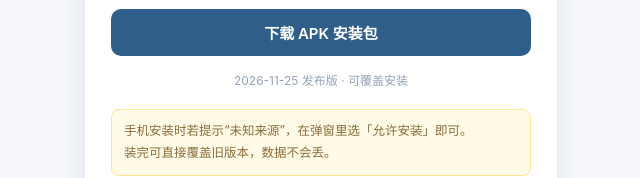
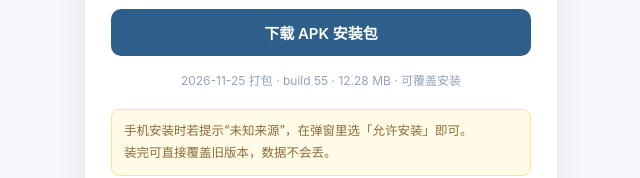
Before and after one commit to sxhz-2/cuoti-resources, a plain HTML site: page apk/index.html in a window 1280 px wide. Shown: the part 306-484 px from the top of the page, without its empty margins (319-959 px from the left). Drawn offline with Linux system fonts and the light colour scheme.

Commit message:
release: 10.236 APK rebuild (versionCode 55)
- APK 由当前主程序重打：assets/index.html 与 index.html 字节一致（sha256 1e9e0dcc…）
- versionName 仍为 10.236，versionCode 54 -> 55，可直接覆盖安装
- 签名与原包同一证书（CN=Cuotiben，SHA-256 62ea2e35…），覆盖安装不冲突
- 下载页标注 build 55 / 12.28 MB

```diff
--- a/apk/index.html
+++ b/apk/index.html
@@ -25,7 +25,7 @@
     <h1>📦 智能错题本 · v10.236</h1>
     <p>板书生成器整段重写：再无【标签】与提示语，只写题干·条件·所求·定义·式子·答案 · 原题单行常驻 · 12.3 MB</p>
     <a class="btn" href="../couti10190.apk" download>下载 APK 安装包</a>
-    <div class="meta">2026-11-25 发布版 · 可覆盖安装</div>
+    <div class="meta">2026-11-25 打包 · build 55 · 12.28 MB · 可覆盖安装</div>
     <div class="tip">手机安装时若提示“未知来源”，在弹窗里选「允许安装」即可。<br>装完可直接覆盖旧版本，数据不会丢。</div>
     <div class="tip"><b>多设备同步 AI 参数：</b>两台设备都进「同步口令」设置<b>逐字相同</b>的口令（至少 6 位），A 设备填好参数点「上传」，B 设备点「下载」即可解密还原。口令只存本机，永不上传。</div>
   </div>
```
Also changed, not shown: 1 other file.
